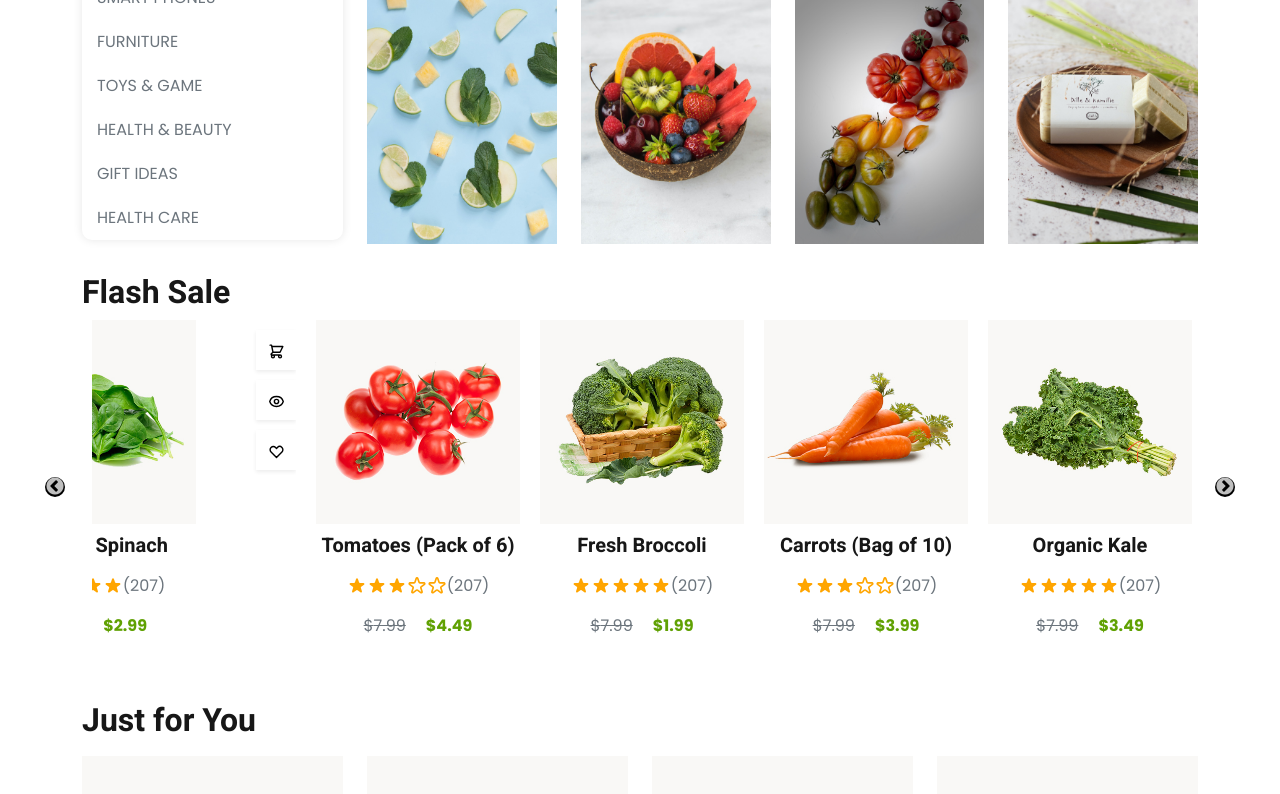
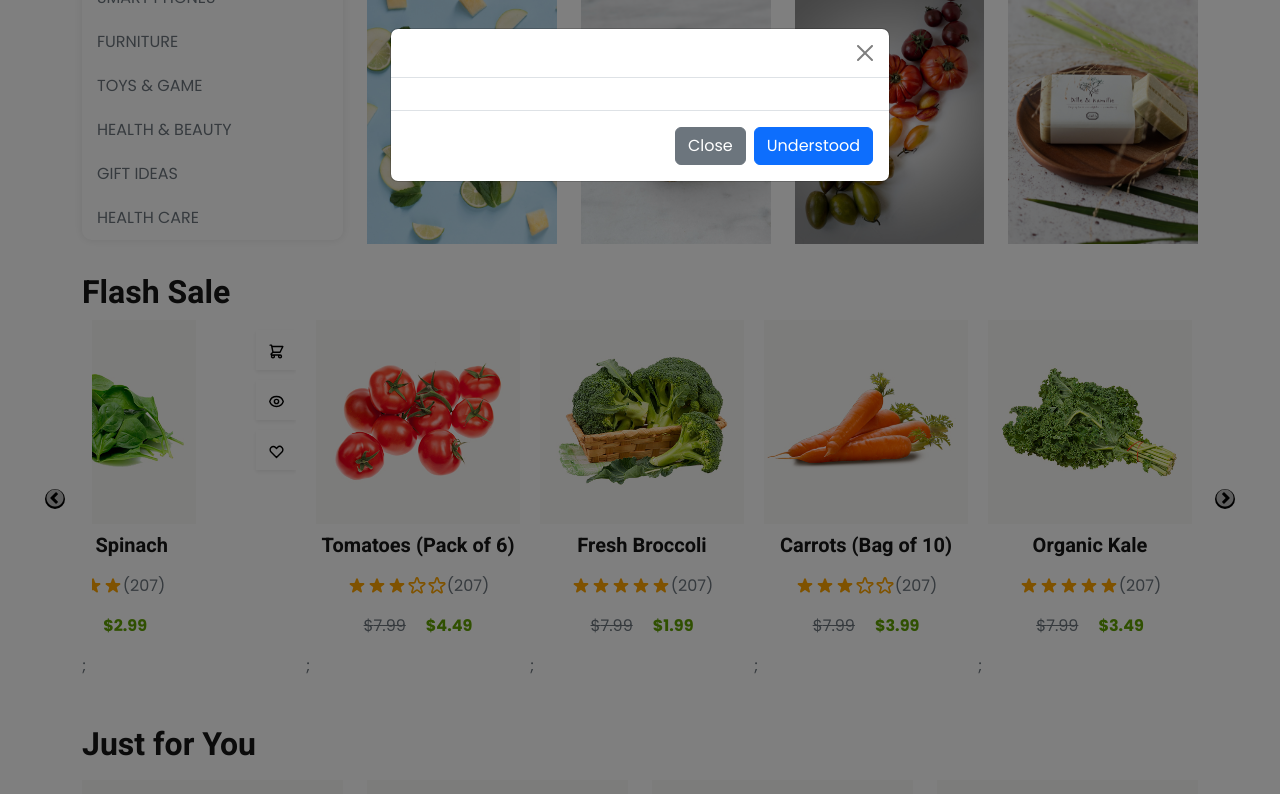
Before and after one commit to amirayhan/vegbag-ecommerce-react-template, a React (Vite) app: page / in a window 1280 px wide. Both pictures are taken after a click on the button 276 px from the left and 1455 px from the top of the page. Shown: the part 1055-1849 px from the top of the page. Built offline with nearby package versions, Linux system fonts and the light colour scheme.

Commit message:
modals added

```diff
--- a/src/components/Home/Home.jsx
+++ b/src/components/Home/Home.jsx
@@ -10,6 +10,8 @@ import image3 from "../../assets/category/category_img3.jpg";
 import image4 from "../../assets/category/category_img4.jpg";
 import FlashSale from "../FlashSale/FlashSale";
 import JustForYou from "../JustForYou/JustForYou";
+import Button from "react-bootstrap/Button";
+import Modal from "react-bootstrap/Modal";
 // import { HiStar, HiOutlineStar } from "react-icons/hi";
 
 const Home = () => {
@@ -17,6 +19,7 @@ const Home = () => {
     const [products, setProducts] = useState([]);
     const [showAll, setShowAll] = useState(false);
     const [details, setDetails] = useState([]);
+
     useEffect(() => {
         fetch("products.json")
             .then((res) => res.json())
@@ -127,38 +130,38 @@ const Home = () => {
             </div>
             <FlashSale products={products} handleClickToView={handleClickToView} details={details}></FlashSale>
 
-            <JustForYou products={products} showAll={showAll} handleToggleClick={handleToggleClick} handleClickToView={handleClickToView}></JustForYou>
+            <JustForYou products={products} showAll={showAll} handleToggleClick={handleToggleClick} handleClickToView={handleClickToView} details={details}></JustForYou>
 
-            <div className="show_details">
-                {details.map((p) => (
-                    <h1>rayhan</h1>
-                    // <div key={p.id} className="product_details d-flex">
-                    //     <div className="image">
-                    //         <img src={p.image} alt={p.title} />
-                    //     </div>
-                    //     <div className="details">
-                    //         <h3>{p.title}</h3>
-                    //         <div className="d-flex align-items-center">
-                    //             <div className="d-flex star">
-                    //                 {[...Array(p.ratings)].map((_, index) => (
-                    //                     <HiStar key={index}></HiStar>
-                    //                 ))}
-                    //                 {[...Array(5 - p.ratings)].map((_, index) => (
-                    //                     <HiOutlineStar key={index}></HiOutlineStar>
-                    //                 ))}
-                    //             </div>
-                    //             <p className="pt-3">({p.totalRatings})</p>
-                    //         </div>
-                    //         <p>
-                    //             <span className="text-decoration-line-through">${p.privPrice}</span>
-                    //             <span className="bold">${p.newPrice}</span>
-                    //         </p>
+            {/* <div className="show_details">
+                {details.map((p) =>
 
-                    //         <p>{p.description}</p>
-                    //     </div>
-                    // </div>
-                ))}
-            </div>
+                    <div key={p.id} className="product_details d-flex">
+                        <div className="image">
+                            <img src={p.image} alt={p.title} />
+                        </div>
+                        <div className="details">
+                            <h3>{p.title}</h3>
+                            <div className="d-flex align-items-center">
+                                <div className="d-flex star">
+                                    {[...Array(p.ratings)].map((_, index) => (
+                                        <HiStar key={index}></HiStar>
+                                    ))}
+                                    {[...Array(5 - p.ratings)].map((_, index) => (
+                                        <HiOutlineStar key={index}></HiOutlineStar>
+                                    ))}
+                                </div>
+                                <p className="pt-3">({p.totalRatings})</p>
+                            </div>
+                            <p>
+                                <span className="text-decoration-line-through">${p.privPrice}</span>
+                                <span className="bold">${p.newPrice}</span>
+                            </p>
+
+                            <p>{p.description}</p>
+                        </div>
+                    </div>
+                )}
+            </div> */}
         </>
     );
 };
--- a/src/components/ProductItem/ProductItem.jsx
+++ b/src/components/ProductItem/ProductItem.jsx
@@ -1,11 +1,19 @@
 import React from "react";
 import "./ProductItem.css";
 import { HiStar, HiOutlineStar, HiOutlineShoppingCart, HiOutlineEye, HiOutlineHeart } from "react-icons/hi";
+import { useState } from "react";
+import Button from "react-bootstrap/Button";
+import Modal from "react-bootstrap/Modal";
 
-const ProductItem = ({ product, handleClickToView }) => {
+const ProductItem = ({ product, handleClickToView, details }) => {
     const { image, title, privPrice, newPrice, ratings, totalRatings } = product;
+    const [show, setShow] = useState(false);
+
+    const handleClose = () => setShow(false);
+    const handleShow = () => setShow(true);
 
     return (
+        <>
             <div className="product_item">
                 <div className="image">
                     <img src={image} alt={title} />
@@ -16,7 +24,13 @@ const ProductItem = ({ product, handleClickToView }) => {
                             </button>
                         </li>
                         <li>
-                        <button onClick={() => handleClickToView(product)} className="shadow-sm">
+                            <button
+                                onClick={() => {
+                                    handleClickToView(product);
+                                    handleShow();
+                                }}
+                                className="shadow-sm"
+                            >
                                 <HiOutlineEye></HiOutlineEye>
                             </button>
                         </li>
@@ -44,6 +58,20 @@ const ProductItem = ({ product, handleClickToView }) => {
                     <span className="bold">${newPrice}</span>
                 </p>
             </div>
+            <Modal show={show} onHide={handleClose} backdrop="static" keyboard={false}>
+                <Modal.Header closeButton>
+                    <h1>{details.title}</h1>
+                </Modal.Header>
+                <Modal.Body>{details.id}</Modal.Body>
+                <Modal.Footer>
+                    <Button variant="secondary" onClick={handleClose}>
+                        Close
+                    </Button>
+                    <Button variant="primary">Understood</Button>
+                </Modal.Footer>
+            </Modal>
+            ;
+        </>
     );
 };
 
```
Lines whose indentation alone changed are shown as unchanged.
